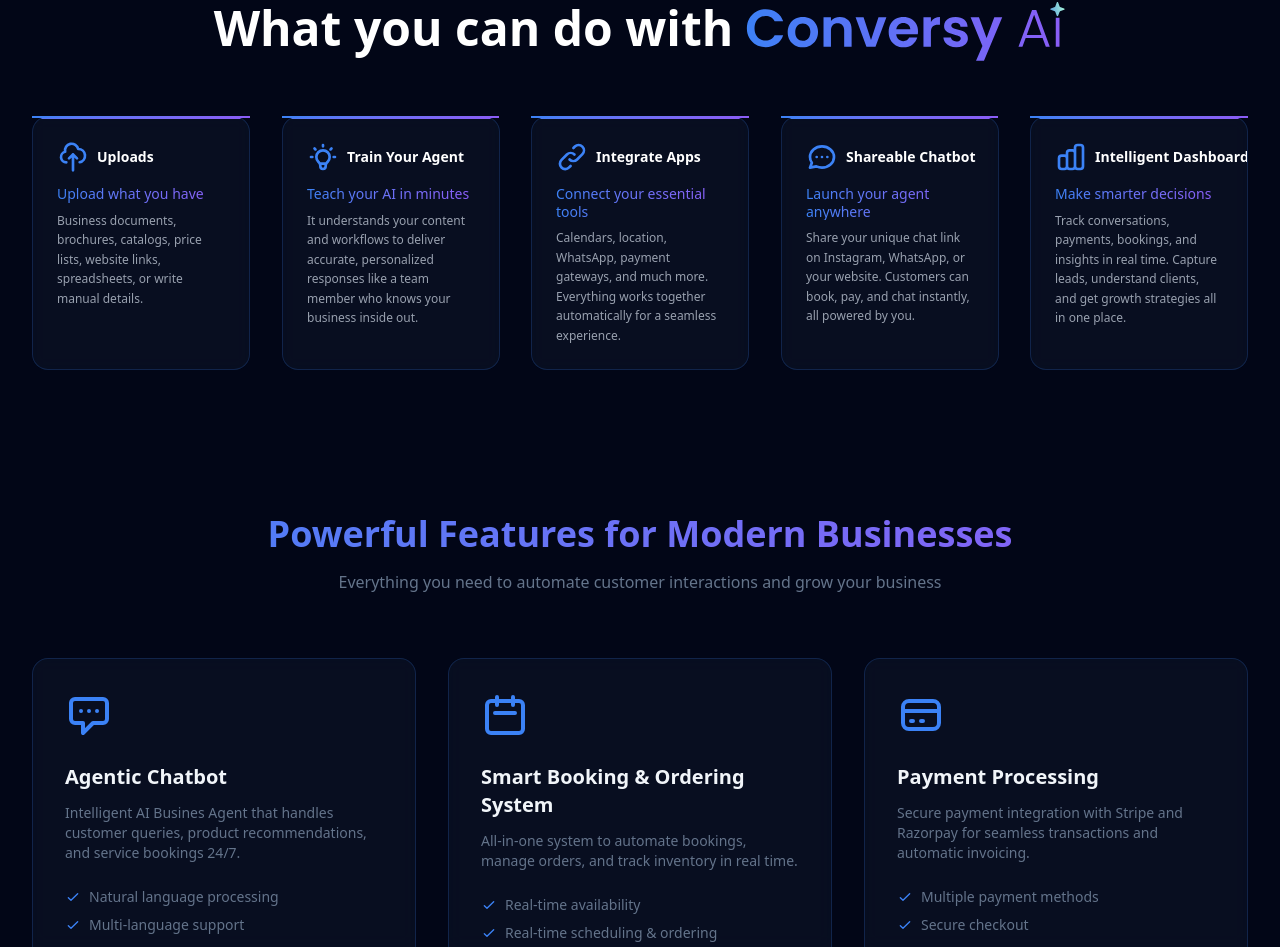
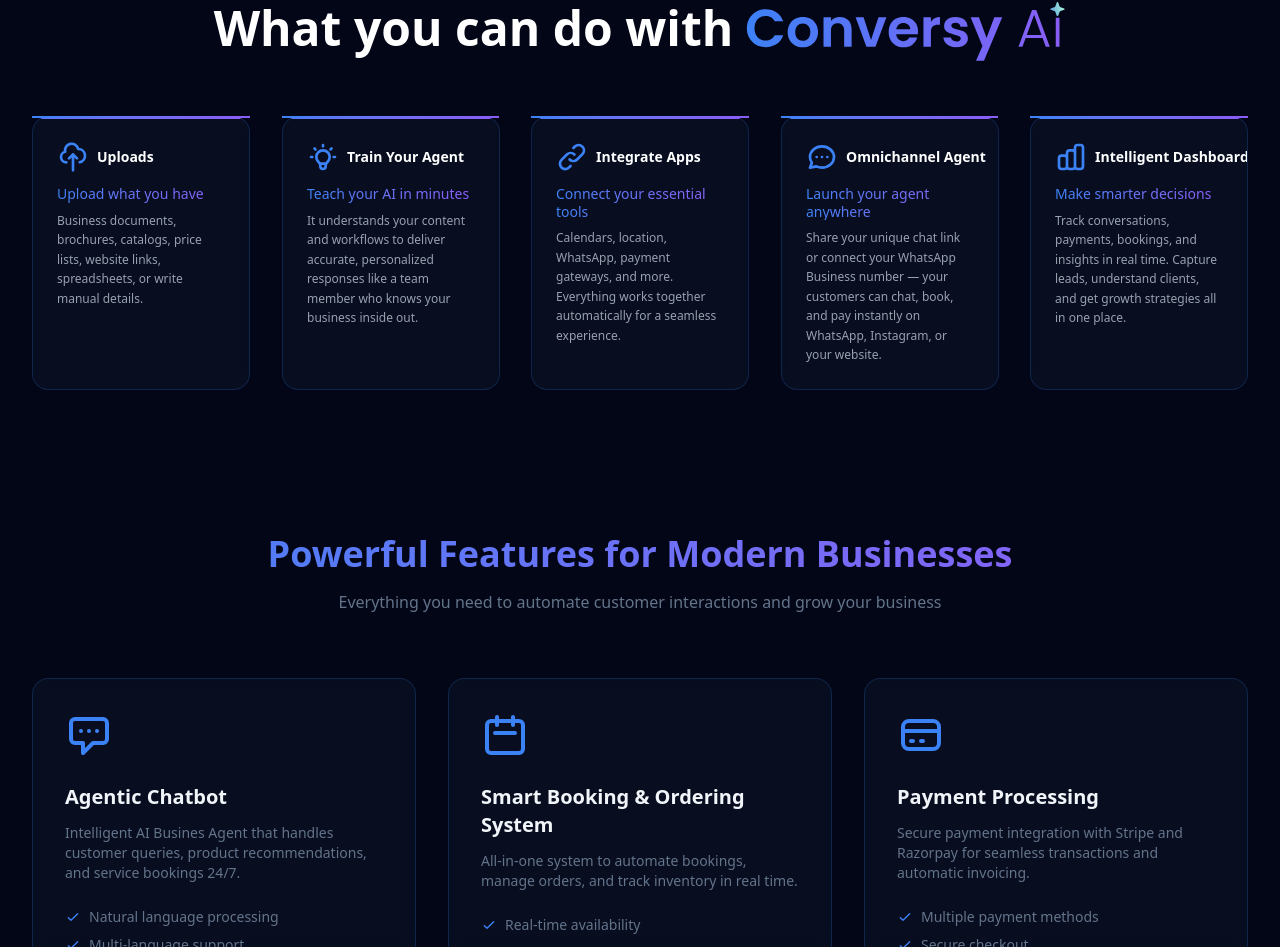
Before and after one commit to ConversyAI/conversyai.github.io, a React (Vite) app: page / in a window 1280 px wide. Shown: the part 973-1920 px from the top of the page. Built offline with nearby package versions, Linux system fonts and the light colour scheme; no server answers; the database is empty.

Commit message:
features updates

```diff
--- a/src/components/FeatureCards.jsx
+++ b/src/components/FeatureCards.jsx
@@ -31,7 +31,7 @@ const FeatureCards = () => {
       ),
       title: 'Integrate Apps',
       subtitle: 'Connect your essential tools',
-      description: 'Calendars, location, WhatsApp, payment gateways, and much more. Everything works together automatically for a seamless experience.'
+      description: 'Calendars, location, WhatsApp, payment gateways, and more. Everything works together automatically for a seamless experience.'
     },
     {
       icon: (
@@ -39,9 +39,9 @@ const FeatureCards = () => {
           <path strokeLinecap="round" strokeLinejoin="round" strokeWidth={2} d="M8 12h.01M12 12h.01M16 12h.01M21 12c0 4.418-4.03 8-9 8a9.863 9.863 0 01-4.255-.949L3 20l1.395-3.72C3.512 15.042 3 13.574 3 12c0-4.418 4.03-8 9-8s9 3.582 9 8z" />
         </svg>
       ),
-      title: 'Shareable Chatbot',
+      title: 'Omnichannel Agent',
       subtitle: 'Launch your agent anywhere',
-      description: 'Share your unique chat link on Instagram, WhatsApp, or your website. Customers can book, pay, and chat instantly, all powered by you.'
+      description: 'Share your unique chat link or connect your WhatsApp Business number — your customers can chat, book, and pay instantly on WhatsApp, Instagram, or your website.'
     },
     {
       icon: (
```
